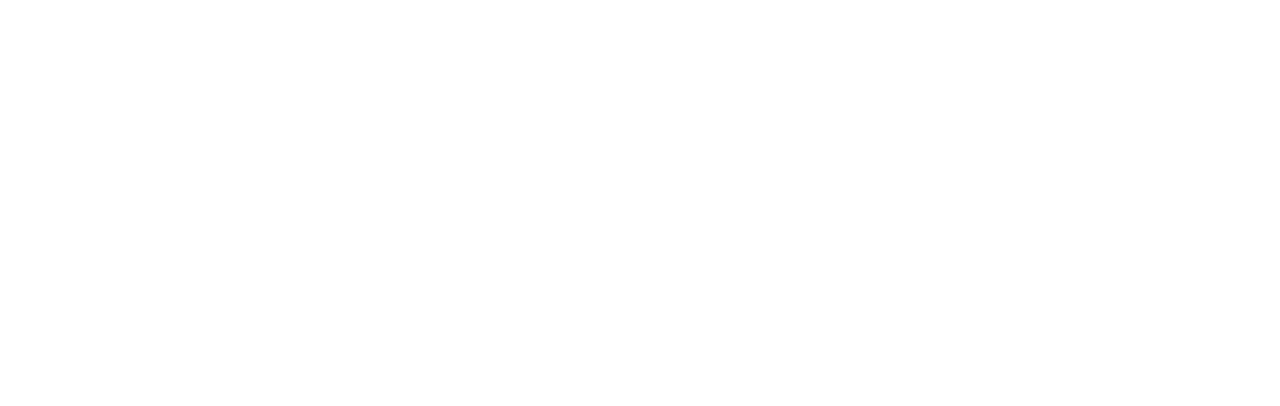
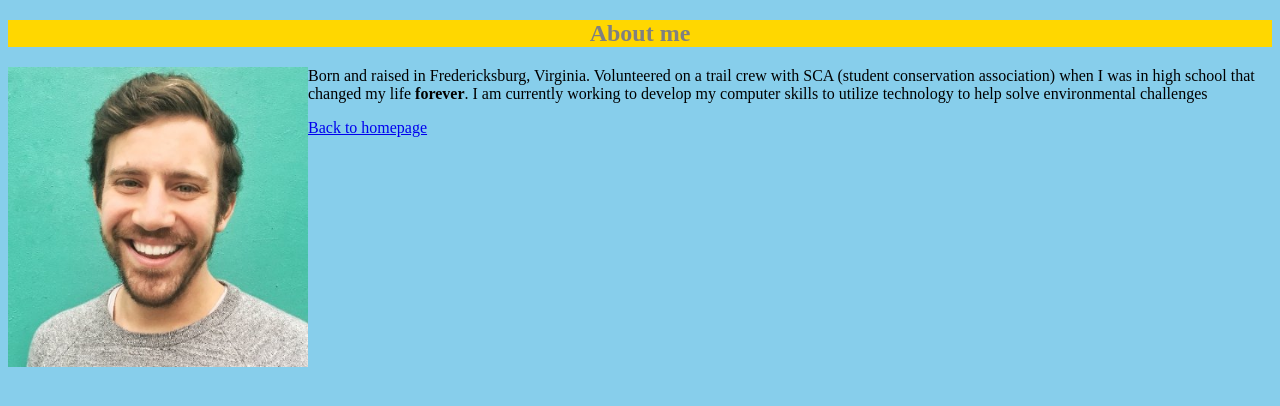
Before and after one commit to dlewiski/portfolio-landing-page, a plain HTML site: page about-me.html in a window 1280 px wide. Drawn offline with Linux system fonts and the light colour scheme.

Commit message:
Fill out separate about me page and link to index

```diff
--- a/about-me.html
+++ b/about-me.html
@@ -0,0 +1,17 @@
+<!DOCTYPE html>
+<html>
+  <head>
+    <link rel="stylesheet" href="css/styles.css" type="text/css">
+    <meta charset="utf-8">
+    <title>About David</title>
+  </head>
+  <body>
+
+    <h2>About me</h2>
+    <img src="img/headshot.jpg" alt="Headshot of David">
+    <p>Born and raised in Fredericksburg, Virginia. Volunteered on a trail crew with SCA (student conservation association) when I was in high school that changed my life <strong>forever</strong>. I am currently working to develop my computer skills to utilize technology to help solve environmental challenges</p>
+
+    <a href="index.html">Back to homepage</a>
+
+  </body>
+</html>
--- a/css/styles.css
+++ b/css/styles.css
@@ -23,6 +23,7 @@ img {
 h2 {
   color: grey;
   text-align: center;
+  background-color: gold;
 }
 
 h5 {
```
Also changed, not shown: index.html (+1 -4 lines).
